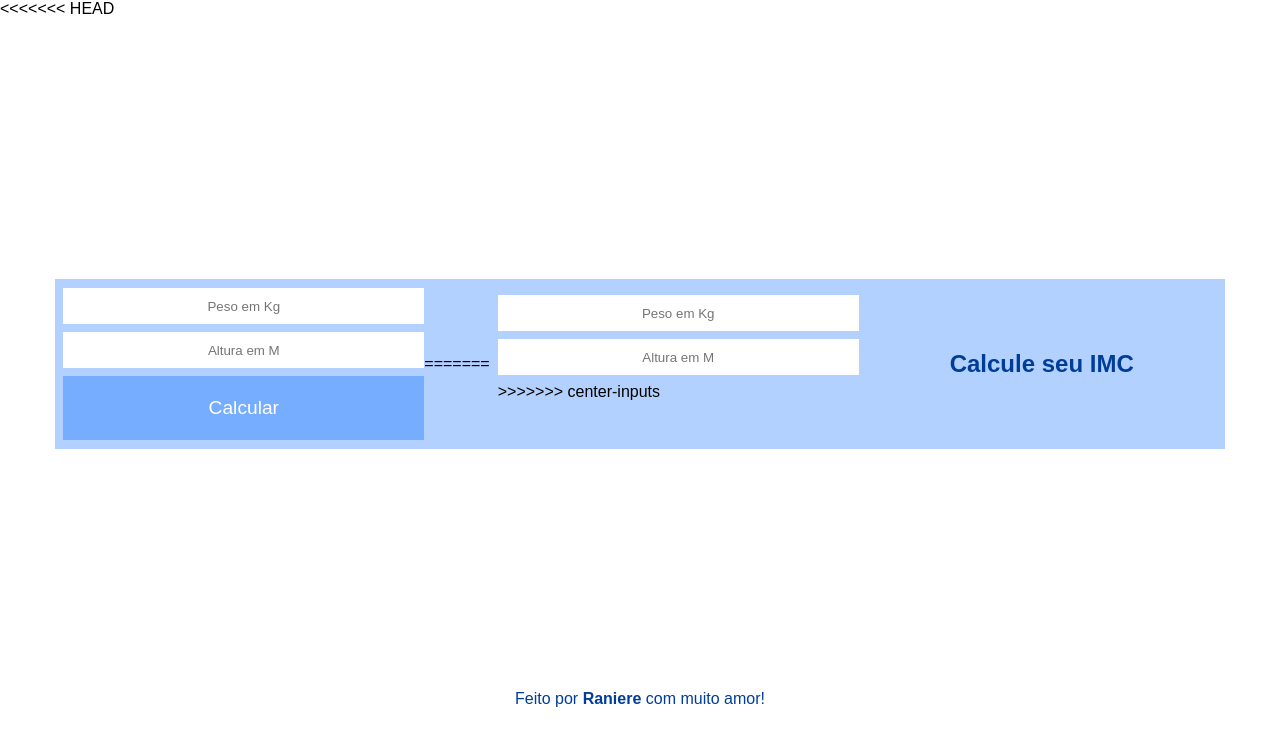
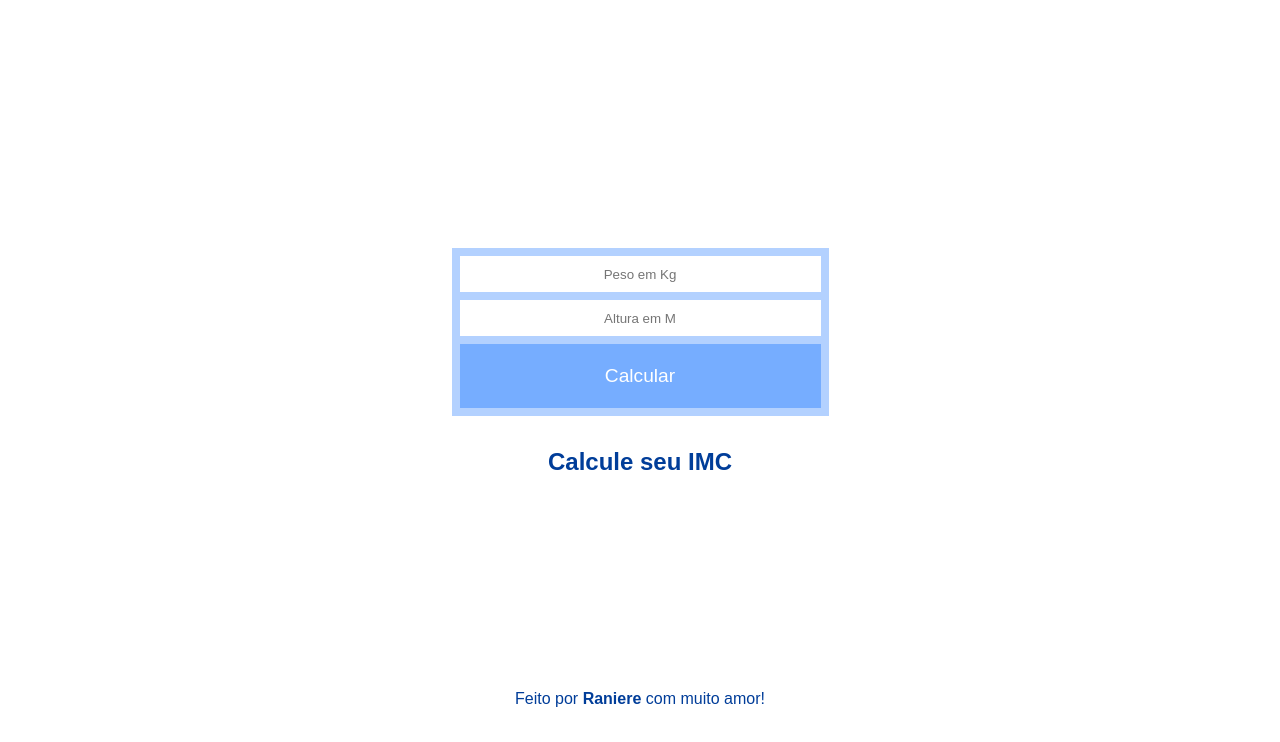
Before and after one commit to raniererocha/imc-meter, a plain HTML site: page index.html in a window 1280 px wide. Shown: the part 76-818 px from the top of the page. Drawn offline with Linux system fonts and the light colour scheme.

Commit message:
Correçao

```diff
--- a/index.html
+++ b/index.html
@@ -11,7 +11,6 @@
 		<header>
 			<h1>Medidor de IMC</h1>
 		</header>
-<<<<<<< HEAD
 		<section class="wrap">
 			<section>
 				<div class="userInputs">
@@ -23,23 +22,6 @@
 						/>
 						<button id="calcular">Calcular</buttonid>
 					</div>
-=======
-		<section>
-			<div class="userInputs">
-				<div class="input">
-					<input
-						type="text"
-						name="peso"
-						id="peso"
-						placeholder="Peso em Kg"
-					/>
-					<input
-						type="text"
-						name="altura"
-						id="altura"
-						placeholder="Altura em M"
-					/>
->>>>>>> center-inputs
 				</div>
 			</section>
 			<section id="resposta" class="resposta">
```
